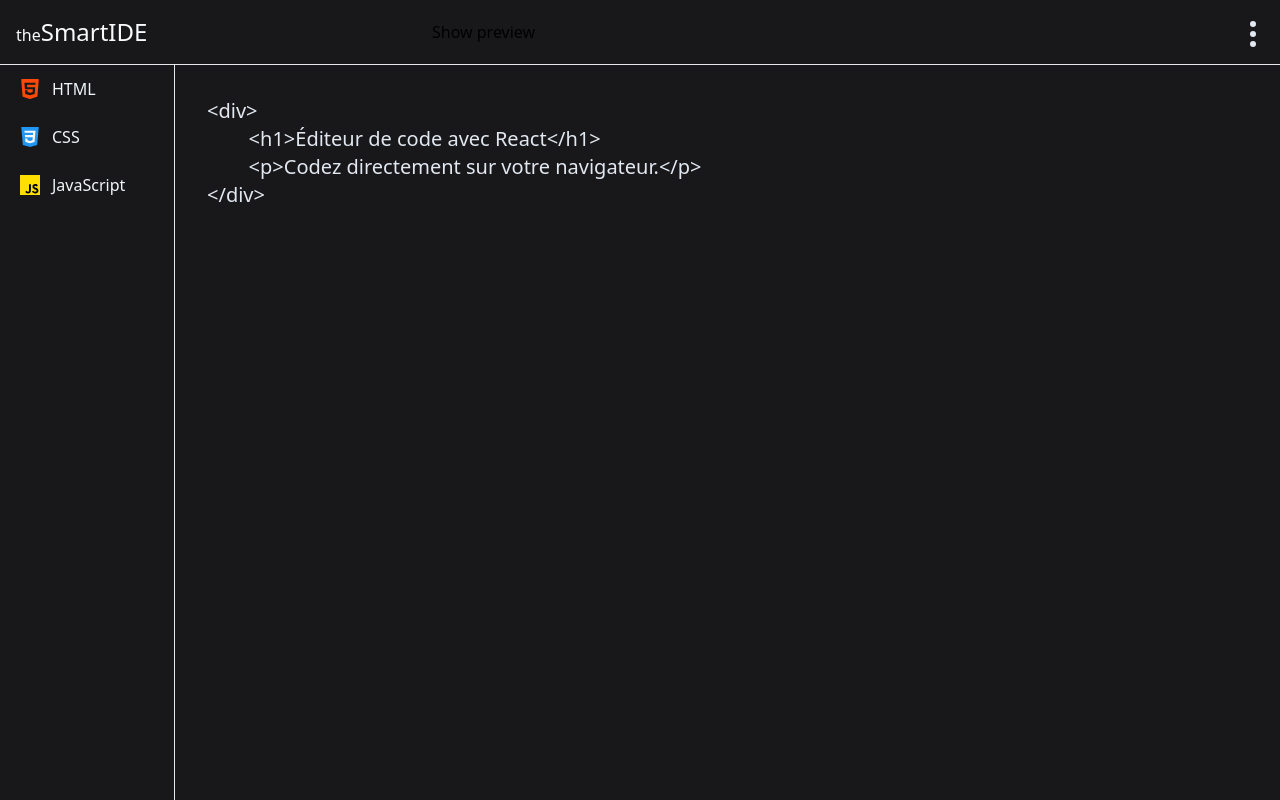
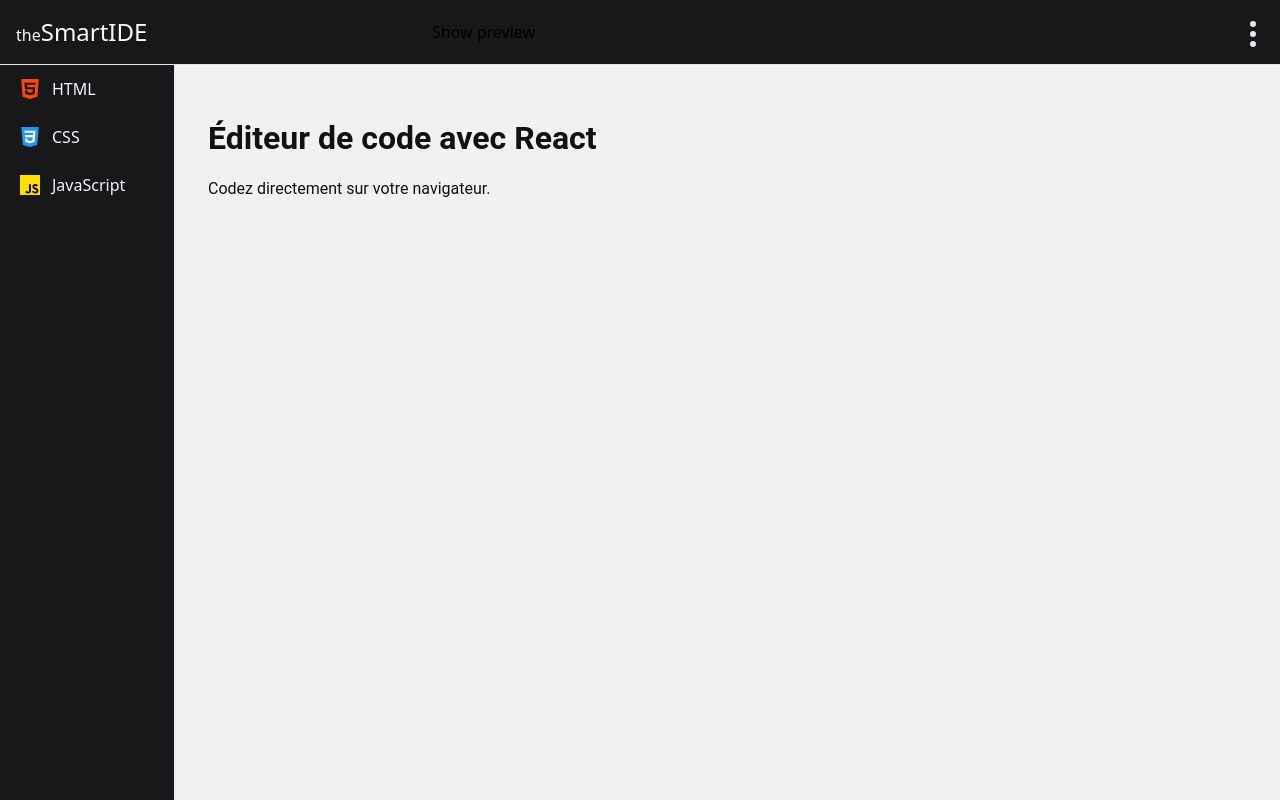
Before and after one commit to Quollector/IDEReact, a React (Vite) app: page / in a window 1280 px wide. Built offline with nearby package versions, Linux system fonts and the light colour scheme.

Commit message:
Add Preview comp

```diff
--- /dev/null
+++ b/src/components/Preview.jsx
@@ -0,0 +1,27 @@
+import { useSelector } from "react-redux"
+
+export default function Preview() {
+
+    const tabsState = useSelector(state => state.tabs)
+
+    function getCode(lang){
+        return tabsState.find(obj => obj.lang === lang).code
+    }
+
+    const srcDoc = `
+    <!DOCTYPE html>
+        <head>
+            <style>${getCode("css")}</style>
+        </head>
+        <body>
+            ${getCode("html")}
+            <script>${getCode("javascript")}</script>
+        </body>
+    </html>
+    `
+    return (
+        <div className="left-0 top-0 absolute w-full h-full bg-zinc-900">
+            <iframe className="block w-full h-full " srcDoc={srcDoc} sandbox="allow-scripts"></iframe>
+        </div>
+    )
+}
--- a/src/components/Tabs.jsx
+++ b/src/components/Tabs.jsx
@@ -2,6 +2,7 @@ import ButtonTab from "./ButtonTab";
 import CodeTab from "./CodeTab"
 import { useSelector } from "react-redux"
 import { useState } from "react";
+import Preview from "./Preview";
 
 export default function Tabs() {
 
@@ -17,6 +18,7 @@ export default function Tabs() {
             </div>
             <div className="w-full grow relative">
                 <CodeTab id={tabIndex} code={tabsState.find(obj => obj.id === tabIndex).code} />
+                < Preview />
             </div>
         </div>
     )
```
